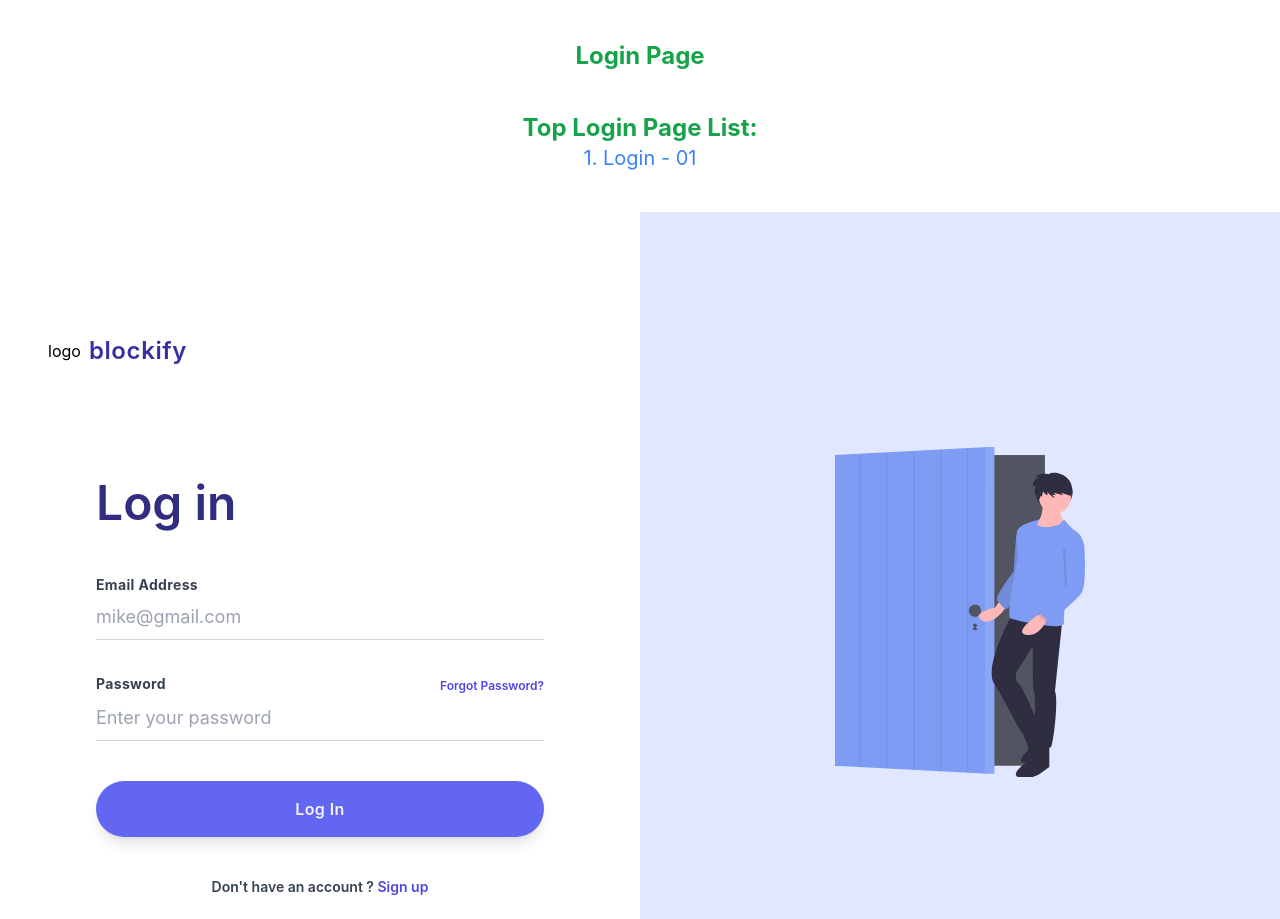
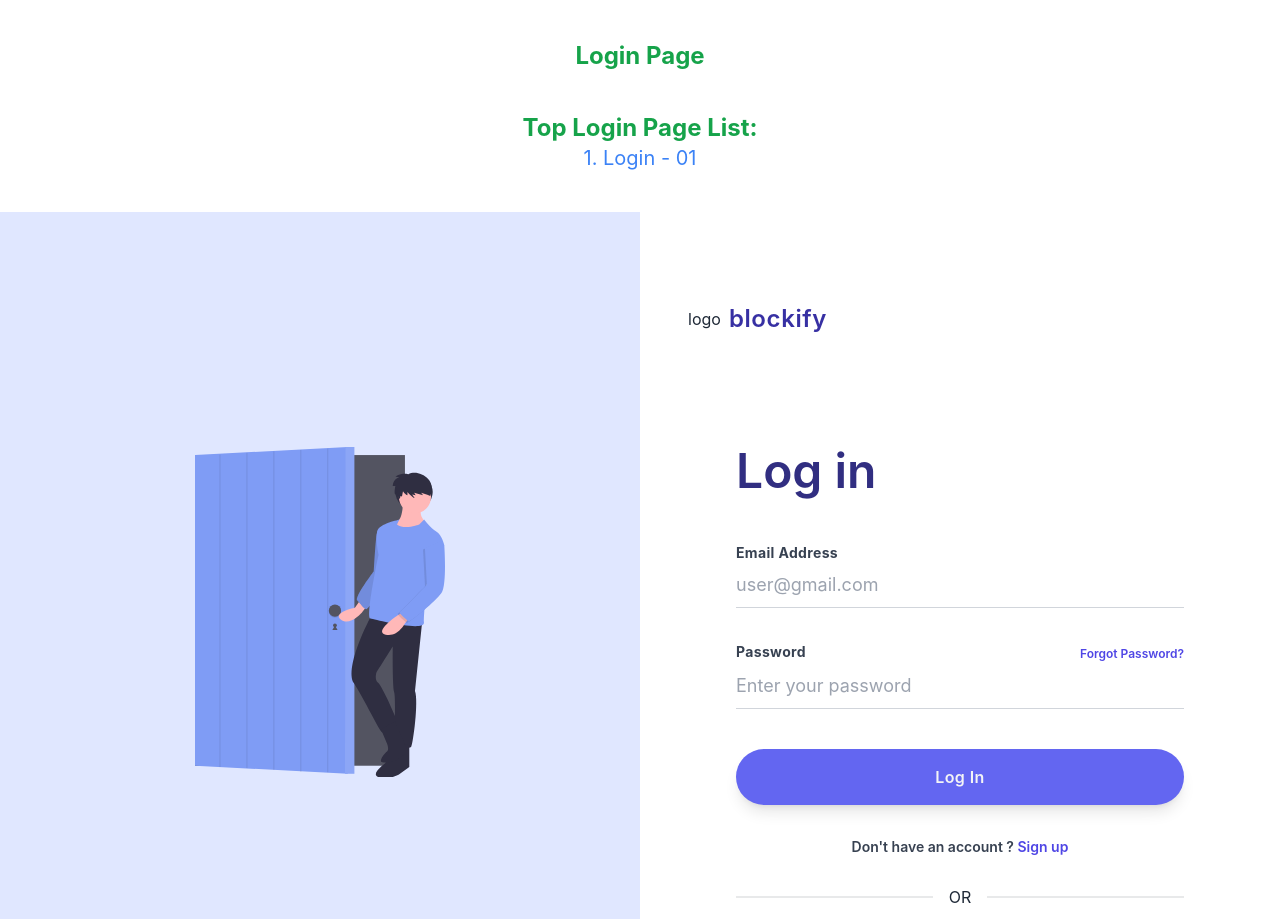
Before and after one commit to shahriyarhosen/React-Tailwind-CSS-Library, a React (Create React App) app: page / in a window 1280 px wide. Shown: the top 919 px of the page. Built offline with nearby package versions, Linux system fonts and the light colour scheme.

Commit message:
login -1 full setup done

```diff
--- a/package.json
+++ b/package.json
@@ -6,6 +6,7 @@
     "@testing-library/jest-dom": "^5.16.4",
     "@testing-library/react": "^13.2.0",
     "@testing-library/user-event": "^13.5.0",
+    "daisyui": "^2.15.0",
     "react": "^18.1.0",
     "react-dom": "^18.1.0",
     "react-router-dom": "^6.3.0",
--- a/public/index.html
+++ b/public/index.html
@@ -24,9 +24,9 @@
       work correctly both with client-side routing and a non-root public URL.
       Learn how to configure a non-root public URL by running `npm run build`.
     -->
-    <title>React App</title>
+    <title>React-Tailwind-CSS-Library</title>
   </head>
-  <body>
+  <body  data-theme="light">
     <noscript>You need to enable JavaScript to run this app.</noscript>
     <div id="root"></div>
     <!--
--- a/src/Pages/Authentication/Login01.js
+++ b/src/Pages/Authentication/Login01.js
@@ -4,76 +4,6 @@ import { Link } from "react-router-dom";
 const Login01 = () => {
   return (
     <div className="lg:flex">
-      <div className="lg:w-1/2 xl:w-full 2xl:mx-32 lg:my-auto xl:max-w-screen-sm">
-        <div className="py-12 bg-indigo-100 lg:bg-white flex justify-center lg:justify-start lg:px-12">
-          <div className="cursor-pointer flex items-center">
-            <div>logo</div>
-            <div className="text-2xl text-indigo-800 tracking-wide ml-2 font-semibold">
-              blockify
-            </div>
-          </div>
-        </div>
-        <div className="mt-10 px-12 sm:px-24 md:px-48 lg:px-12 lg:mt-16 xl:px-24 xl:max-w-2xl">
-          <h2
-            className="text-center text-4xl text-indigo-900 font-display font-semibold lg:text-left xl:text-5xl
-                    xl:text-bold"
-          >
-            Log in
-          </h2>
-          <div className="mt-12">
-            <form>
-              <div>
-                <div className="text-sm font-bold text-gray-700 tracking-wide">
-                  Email Address
-                </div>
-                <input
-                  className="w-full text-lg py-2 border-b border-gray-300 focus:outline-none focus:border-indigo-500"
-                  type="email"
-                  placeholder="mike@gmail.com"
-                />
-              </div>
-              <div className="mt-8">
-                <div className="flex justify-between items-center">
-                  <div className="text-sm font-bold text-gray-700 tracking-wide">
-                    Password
-                  </div>
-                  <div>
-                    <Link
-                      to=""
-                      className="text-xs font-display font-semibold text-indigo-600 hover:text-indigo-800
-                                        cursor-pointer"
-                    >
-                      Forgot Password?
-                    </Link>
-                  </div>
-                </div>
-                <input
-                  className="w-full text-lg py-2 border-b border-gray-300 focus:outline-none focus:border-indigo-500"
-                  type="password"
-                  placeholder="Enter your password"
-                />
-              </div>
-              <div className="mt-10">
-                <button
-                  className="bg-indigo-500 text-gray-100 p-4 w-full rounded-full tracking-wide font-semibold font-display focus:outline-none focus:shadow-outline hover:bg-indigo-700
-                                shadow-lg"
-                >
-                  Log In
-                </button>
-              </div>
-            </form>
-            <div className="my-10 text-sm font-display font-semibold text-gray-700 text-center">
-              Don't have an account ?{" "}
-              <Link
-                to="/signup"
-                className="cursor-pointer text-indigo-600 hover:text-indigo-800"
-              >
-                Sign up
-              </Link>
-            </div>
-          </div>
-        </div>
-      </div>
       <div className="hidden lg:flex items-center justify-center bg-indigo-100 flex-1 h-screen">
         <div className="max-w-xs transform duration-200 hover:scale-110 cursor-pointer">
           <svg
@@ -232,6 +162,91 @@ const Login01 = () => {
           </svg>
         </div>
       </div>
+      <div className="lg:w-1/2 xl:w-full 2xl:mx-32 lg:my-auto xl:max-w-screen-sm">
+        <div className="py-12 bg-indigo-100 lg:bg-white flex justify-center lg:justify-start lg:px-12">
+          <div className="cursor-pointer flex items-center">
+            <div>logo</div>
+            <div className="text-2xl text-indigo-800 tracking-wide ml-2 font-semibold">
+              blockify
+            </div>
+          </div>
+        </div>
+        <div className="mt-10 px-12 sm:px-24 md:px-48 lg:px-12 lg:mt-16 xl:px-24 xl:max-w-2xl">
+          <h2
+            className="text-center text-4xl text-indigo-900 font-display font-semibold lg:text-left xl:text-5xl
+                    xl:text-bold"
+          >
+            Log in
+          </h2>
+          <div className="mt-12">
+            <form>
+              <div>
+                <div className="text-sm font-bold text-gray-700 tracking-wide">
+                  Email Address
+                </div>
+                <input
+                  className="w-full text-lg py-2 border-b border-gray-300 focus:outline-none focus:border-indigo-500"
+                  type="email"
+                  placeholder="user@gmail.com"
+                />
+              </div>
+              <div className="mt-8">
+                <div className="flex justify-between items-center">
+                  <div className="text-sm font-bold text-gray-700 tracking-wide">
+                    Password
+                  </div>
+                  <div>
+                    <Link
+                      to=""
+                      className="text-xs font-display font-semibold text-indigo-600 hover:text-indigo-800
+                                        cursor-pointer"
+                    >
+                      Forgot Password?
+                    </Link>
+                  </div>
+                </div>
+                <input
+                  className="w-full text-lg py-2 border-b border-gray-300 focus:outline-none focus:border-indigo-500"
+                  type="password"
+                  placeholder="Enter your password"
+                />
+              </div>
+              <div className="mt-10">
+                <button
+                  className="bg-indigo-500 text-gray-100 p-4 w-full rounded-full tracking-wide font-semibold font-display focus:outline-none focus:shadow-outline hover:bg-indigo-700
+                                shadow-lg"
+                >
+                  Log In
+                </button>
+              </div>
+            </form>
+            <div className="my-8 text-sm font-display font-semibold text-gray-700 text-center">
+              Don't have an account ?{" "}
+              <Link
+                to="/signup"
+                className="cursor-pointer text-indigo-600 hover:text-indigo-800"
+              >
+                Sign up
+              </Link>
+            </div>
+            <div class="divider">OR</div>
+            <button class="btn btn-outline btn-info w-full text-xl font-semibold">
+              <svg
+                xmlns="http://www.w3.org/2000/svg"
+                viewBox="0 0 488 512"
+                class="w-7 h-7"
+                style={{ color: "#ea4335" }}
+              >
+                <path
+                  fill="currentColor"
+                  d="M488 261.8C488 403.3 391.1 504 248 504 110.8 504 0 393.2 0 256S110.8 8 248 8c66.8 0 123 24.5 166.3 64.9l-67.5 64.9C258.5 52.6 94.3 116.6 94.3 256c0 86.5 69.1 156.6 153.7 156.6 98.2 0 135-70.4 140.8-106.9H248v-85.3h236.1c2.3 12.7 3.9 24.9 3.9 41.4z"
+                />
+              </svg>
+              <span className="pl-3">Continue With Google</span>
+            </button>
+          </div>
+        </div>
+      </div>
     </div>
   );
 };
--- a/tailwind.config.js
+++ b/tailwind.config.js
@@ -1,7 +1,21 @@
 module.exports = {
   content: ["./src/**/*.{html,js}"],
-  theme: {
-    extend: {},
-  },
-  plugins: [],
-}
+  themes: [
+    {
+      light: {
+        primary: "#570DF8",
+        secondary: "#F000B8",
+        accent: "#37CDBE",
+        neutral: "#3D4451",
+        "base-100": "#FFFFFF",
+        info: "#3ABFF8",
+        success: "#36D399",
+        warning: "#FBBD23",
+        error: "#F87272",
+      },
+    },
+    "dark",
+    "cupcake",
+  ],
+  plugins: [require("daisyui")],
+};
```
Also changed, not shown: 2 other files (tests, documents, lock files or other folders).
